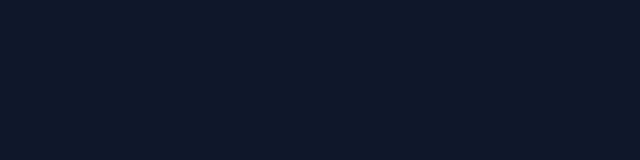
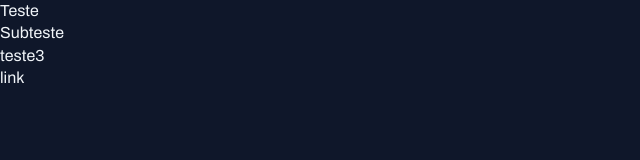
Before and after one commit to MatheusBrun/Newsportal, a plain HTML site: page index.html in a window 1280 px wide. Shown: the whole page, without its empty margins (0-640 px from the left). Drawn offline with Linux system fonts and the light colour scheme.

Commit message:
Aplicando fontes no projeto

```diff
--- a/index.html
+++ b/index.html
@@ -2,14 +2,26 @@
 <html lang="pt-BR">
 
 <head>
+  <link rel="preconnect" href="https://fonts.googleapis.com">
+  <link rel="preconnect" href="https://fonts.gstatic.com" crossorigin>
+
+
+
   <meta charset="UTF-8">
   <meta name="viewport" content="width=device-width, initial-scale=1.0">
   <link rel="stylesheet" href="src/styles/index.css">
+
+  <link href="https://fonts.googleapis.com/css2?family=Archivo:ital,wght@0,100..900;1,100..900&display=swap"
+    rel="stylesheet">
+
   <title>Portal de noticias</title>
 </head>
 
 <body>
-
+  <h1>Teste </h1>
+  <h2>Subteste</h2>
+  <h3>teste3 </h3>
+  <a href="#"> link</a>
 </body>
 
 </html>
--- a/src/styles/global.css
+++ b/src/styles/global.css
@@ -11,9 +11,35 @@
   --stroke-color: #1E293B;
   --text-color-primary: #f1f5f9;
   --text-color-secondary: #CBD5E1;
+
+  --font-family: "Archivo", sans-serif;
+  --h1: 800 24px/135% var(--font-family);
+  --h2: 800 16px/140% var(--font-family);
+  --h3: 800 14px/140% var(--font-family);
+  --text-span: 600 14px/145% var(--font-family);
+  --text: 400 16px/140% var(--font-family);
+  --text-sm: 400 14px/160% var(--font-family);
+
+
 }
 
 body {
+  font: var(--text);
   color: var(--text-color-primary);
   background-color: var(--bg-color);
 }
+
+a {
+  text-decoration: none;
+  color: inherit;
+}
+
+a:hover {
+  color: var(--brand-color-light);
+}
+
+h1,
+h2,
+h3 {
+  font: inherit;
+}
```
